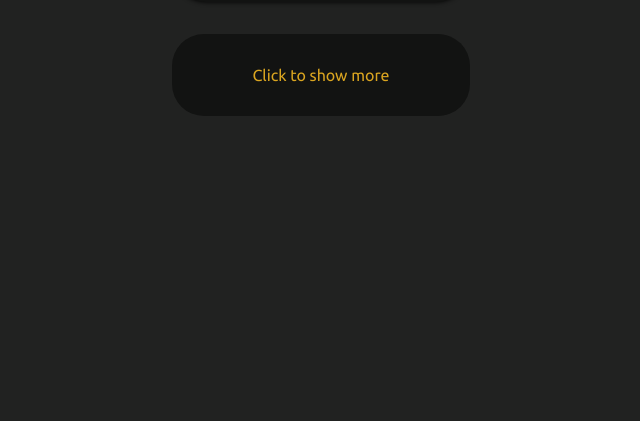
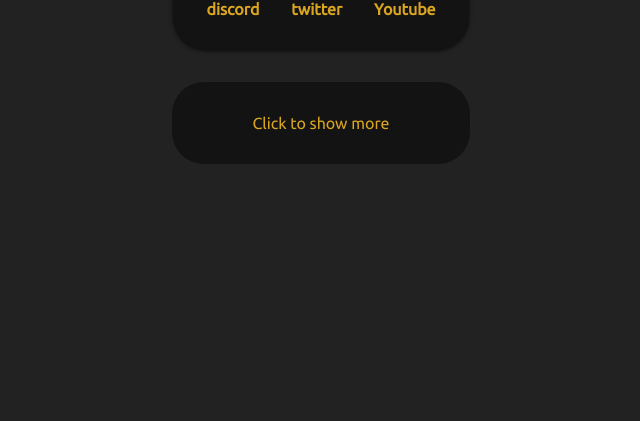
Before and after one commit to T013D0/personal-page, a plain HTML site: page index.html in a window 1280 px wide. Shown: the part 379-800 px from the top of the page, without its empty margins (319-959 px from the left). Drawn offline with nearby package versions, Linux system fonts and the light colour scheme.

Commit message:
Update index.html

```diff
--- a/index.html
+++ b/index.html
@@ -11,7 +11,7 @@
     <script src="index.js"></script>
 </head>
 <body>
-    <div class="main">
+    <div class="main" style="margin-top: 3rem;">
         <div class="profile-container">
             <div class="profile-header">
                 <img src="ff8941dc8054fe04387c82e0b13ecce9.jpg" alt="logo">
```
